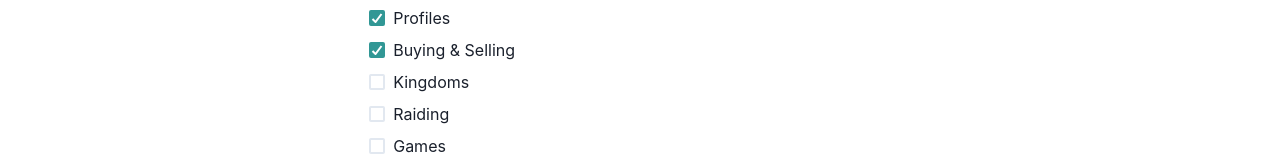
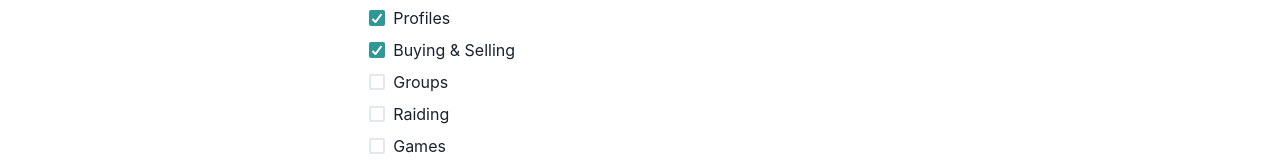
Before and after one commit to castle-mania/frontend, a React (Create React App) app: page / in a window 1280 px wide. Shown: the part 282-442 px from the top of the page. Built offline with nearby package versions, Linux system fonts and the light colour scheme.

Commit message:
rename to groups

```diff
--- a/src/pages/Home/index.jsx
+++ b/src/pages/Home/index.jsx
@@ -23,7 +23,7 @@ export default function Home() {
           Buying & Selling
         </Checkbox>
         <Checkbox isChecked={false} colorScheme="teal">
-          Kingdoms
+          Groups
         </Checkbox>
         <Checkbox isChecked={false} colorScheme="teal">
           Raiding
```
